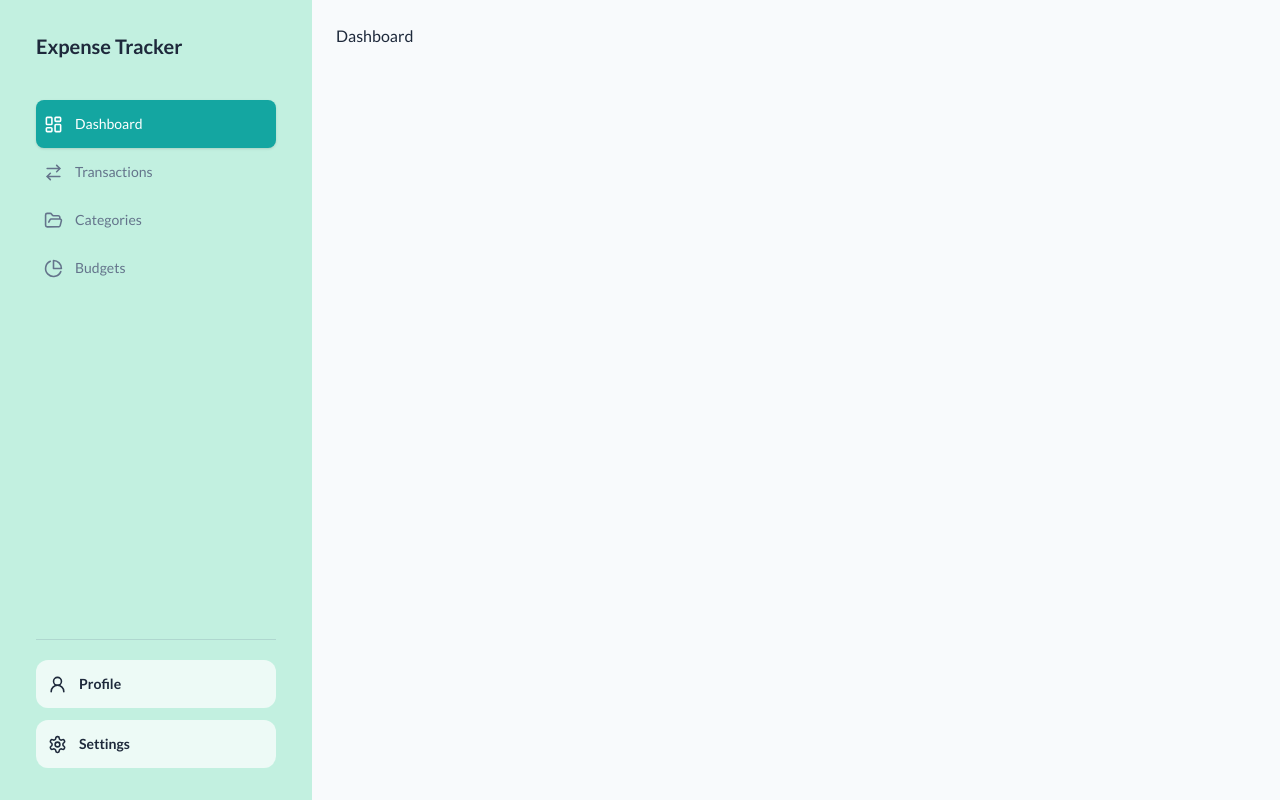
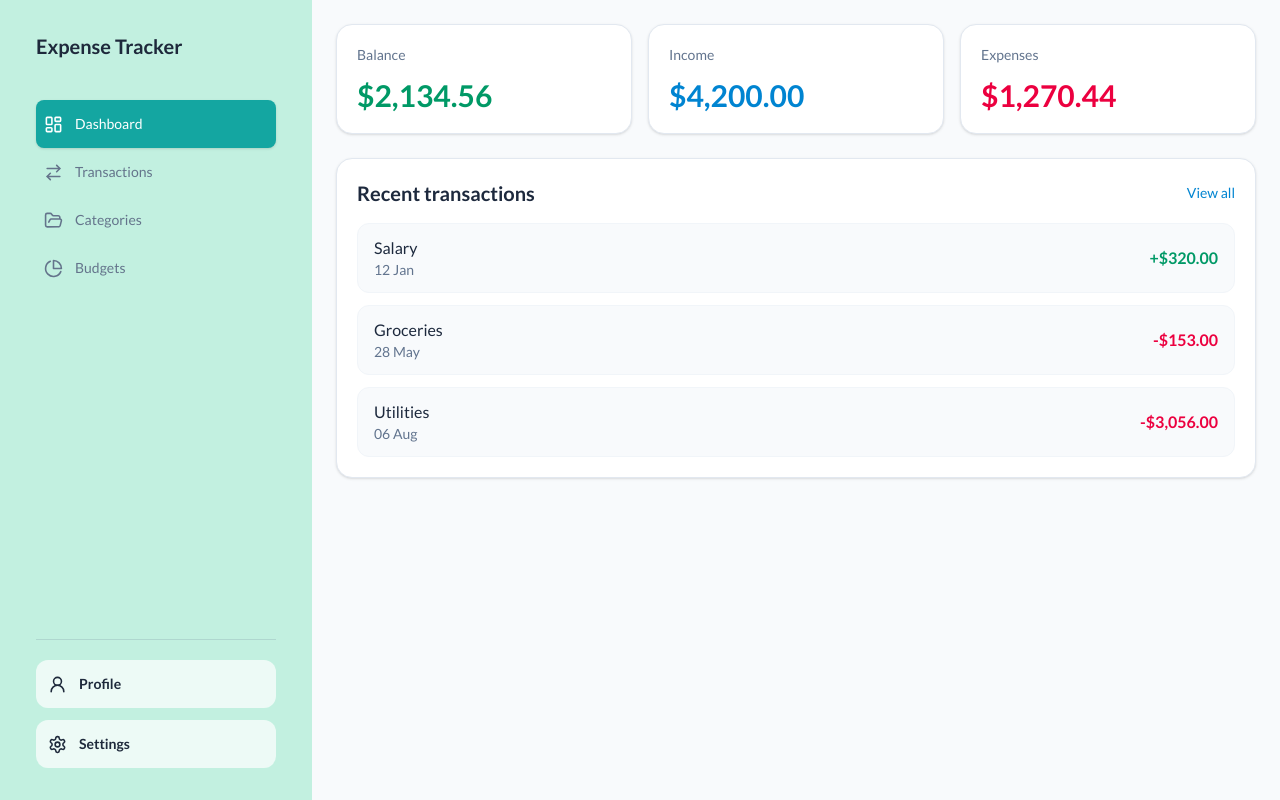
Before and after one commit to Kod-19/expense_tracker, a React (Vite) app in the folder client/: page / in a window 1280 px wide. Built offline with nearby package versions, Linux system fonts and the light colour scheme.

Commit message:
feat: enhance Dashboard with summary and recent transactions display

```diff
--- a/client/src/pages/Dashboard.jsx
+++ b/client/src/pages/Dashboard.jsx
@@ -1,8 +1,74 @@
 import React from 'react'
 
 const Dashboard = () => {
+  const summary = [
+    { label: 'Balance', value: 2134.56, tone: 'text-emerald-600' },
+    { label: 'Income', value: 4200.0, tone: 'text-sky-600' },
+    { label: 'Expenses', value: 1270.44, tone: 'text-rose-600' },
+  ]
+
+  const recentTransactions = [
+    { id: 1, name: 'Salary', amount: 320.0, date: '12 Jan', type: 'income' },
+    { id: 2, name: 'Groceries', amount: 153.0, date: '28 May', type: 'expense' },
+    { id: 3, name: 'Utilities', amount: 3056.0, date: '06 Aug', type: 'expense' },
+  ]
+
   return (
-    <div>Dashboard</div>
+    <div className="flex flex-col gap-6">
+      <div className="flex flex-col gap-4 md:flex-row md:items-stretch">
+        {summary.map((item) => (
+          <div
+            key={item.label}
+            className="flex-1 rounded-2xl border border-slate-200 bg-white p-5 shadow-sm"
+          >
+            <p className="text-sm font-medium text-slate-500">{item.label}</p>
+            <p className={`mt-3 text-3xl font-bold ${item.tone}`}>
+              ${item.value.toLocaleString(undefined, {
+                minimumFractionDigits: 2,
+                maximumFractionDigits: 2,
+              })}
+            </p>
+          </div>
+        ))}
+      </div>
+
+      <div className="rounded-2xl border border-slate-200 bg-white p-5 shadow-sm">
+        <div className="mb-4 flex items-center justify-between">
+          <h2 className="text-xl font-semibold text-slate-800">Recent transactions</h2>
+          <button className="text-sm font-medium text-sky-600 hover:text-sky-700">
+            View all
+          </button>
+        </div>
+
+        <div className="space-y-3">
+          {recentTransactions.map((transaction) => (
+            <div
+              key={transaction.id}
+              className="flex items-center justify-between rounded-xl border border-slate-100 bg-slate-50 px-4 py-3"
+            >
+              <div>
+                <p className="font-medium text-slate-800">{transaction.name}</p>
+                <p className="text-sm text-slate-500">{transaction.date}</p>
+              </div>
+
+              <p
+                className={`font-semibold ${
+                  transaction.type === 'income' ? 'text-emerald-600' : 'text-rose-600'
+                }`}
+              >
+                {transaction.type === 'income' ? '+' : '-'}${Math.abs(transaction.amount).toLocaleString(
+                  undefined,
+                  {
+                    minimumFractionDigits: 2,
+                    maximumFractionDigits: 2,
+                  }
+                )}
+              </p>
+            </div>
+          ))}
+        </div>
+      </div>
+    </div>
   )
 }
 
```
